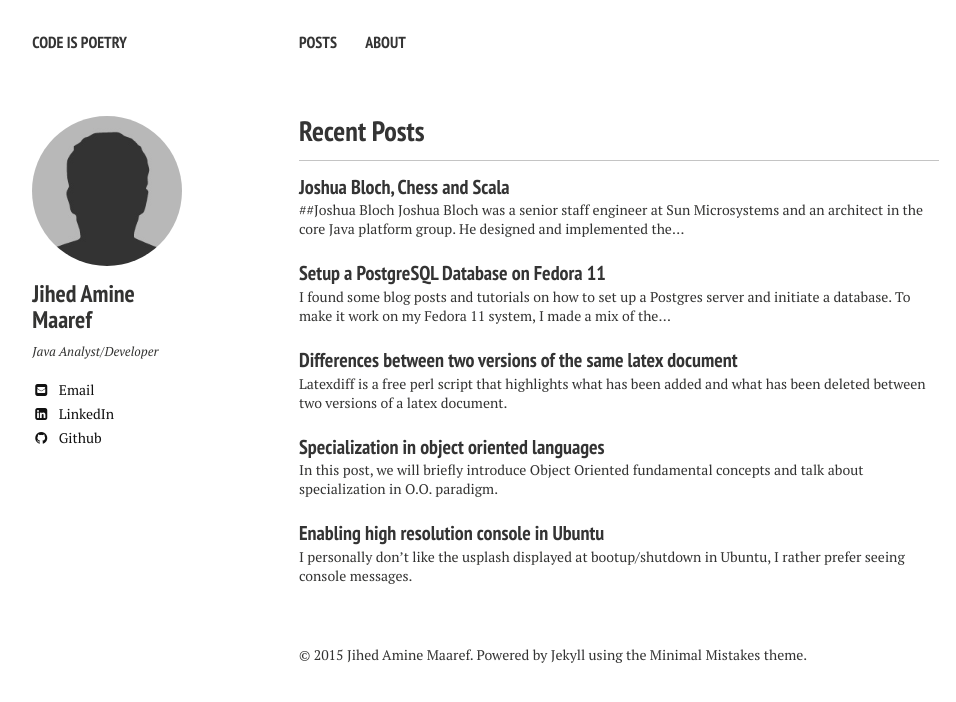
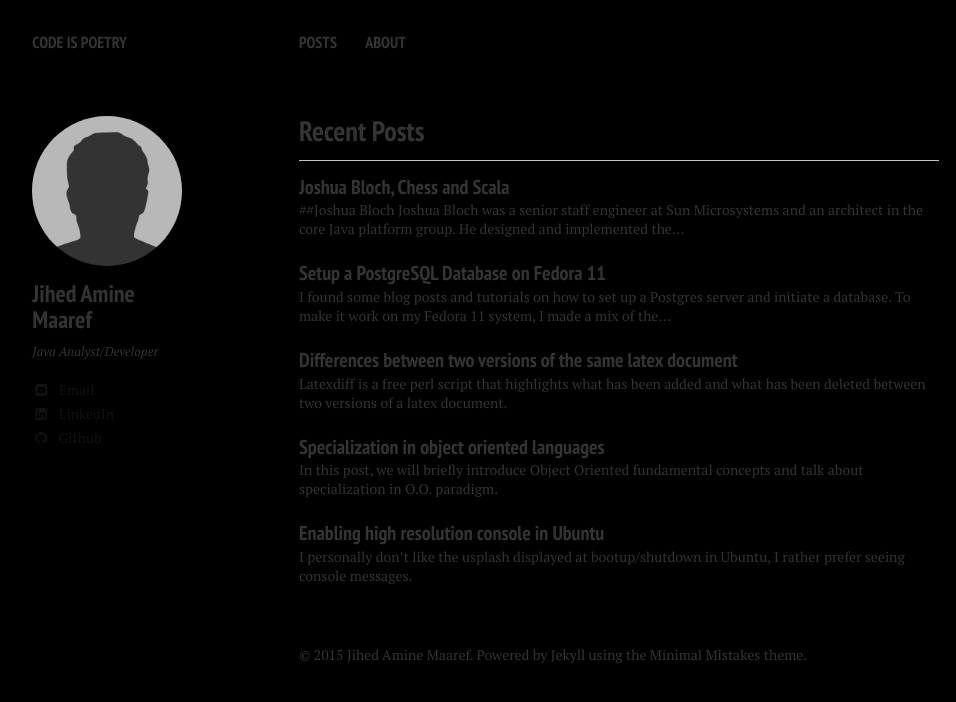
Before and after one commit to jihedamine/jihedamine.github.io, a Jekyll site: the page built from index.md, in a window 1280 px wide. Shown: the top 702 px of the page, without its empty margins (21-977 px from the left). Built offline with Jekyll 4.4.1, drawn with Linux system fonts in a browser that asks for light colours; nearby versions of some CDN libraries.

Commit message:
Update variables.scss

```diff
--- a/_sass/variables.scss
+++ b/_sass/variables.scss
@@ -8,7 +8,7 @@
 
 $doc-font-size: 16;
 $doc-line-height: 26;
-$paragraph-indent: false !default;
+$paragraph-indent: true !default;
 $base-font: 'PT Serif', serif;
 $heading-font: 'PT Sans Narrow', sans-serif;
 $code-font: Monaco, "Courier New", "DejaVu Sans Mono", "Bitstream Vera Sans Mono", monospace;
@@ -18,7 +18,7 @@ $alt-font: $base-font;
    Colors
    ========================================================================== */
 
-$bodycolor      : #fff;
+$bodycolor      : #000;
 $body-color     : $bodycolor;
 $textcolor      : #333332;
 $text-color     : $textcolor;
```
